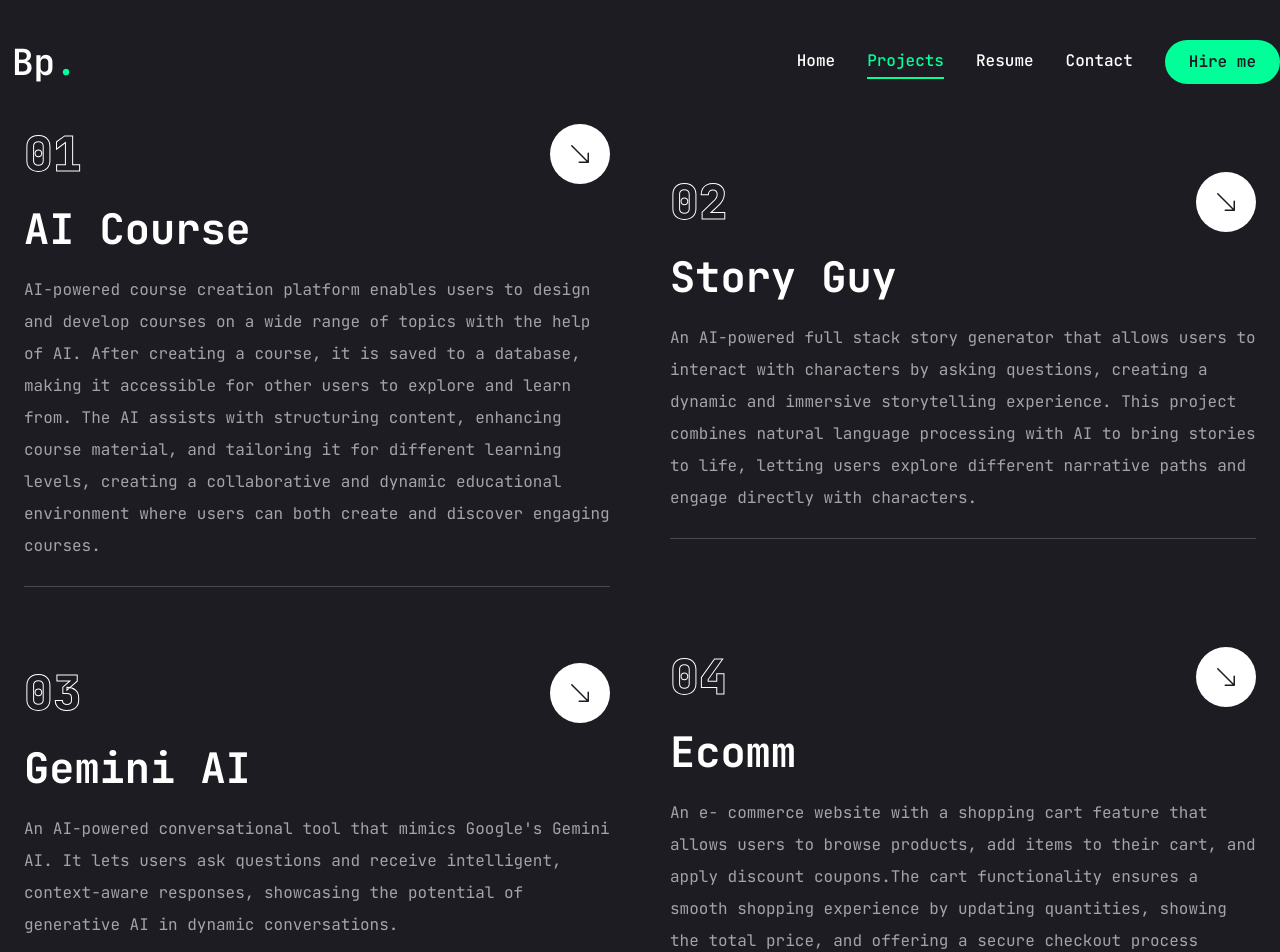
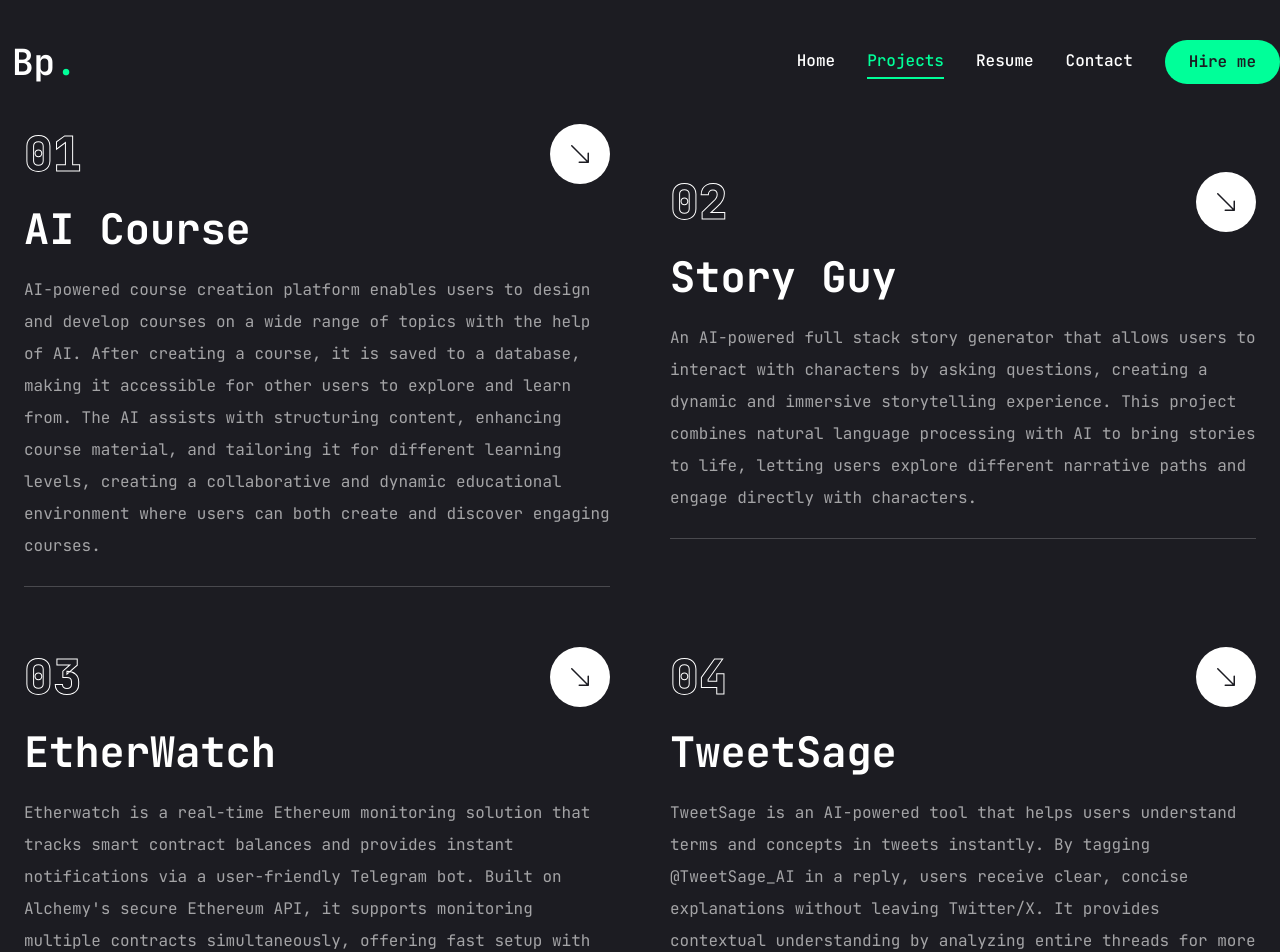
Before and after one commit to bhushanpardeshii/portfolio, a Next.js app: page /projects in a window 1280 px wide. Shown: the top 952 px of the page. Built offline with nearby package versions, Linux system fonts and the light colour scheme.

Commit message:
project added

```diff
--- a/app/projects/page.jsx
+++ b/app/projects/page.jsx
@@ -17,15 +17,15 @@ const project = [
     },
     {
         num: "03",
-        title: "Gemini AI",
-        description: "An AI-powered conversational tool that mimics Google's Gemini AI. It lets users ask questions and receive intelligent, context-aware responses, showcasing the potential of generative AI in dynamic conversations.",
-        href: "https://geminiclo.netlify.app/"
+        title: "EtherWatch",
+        description: "Etherwatch is a real-time Ethereum monitoring solution that tracks smart contract balances and provides instant notifications via a user-friendly Telegram bot. Built on Alchemy's secure Ethereum API, it supports monitoring multiple contracts simultaneously, offering fast setup with simple commands. Etherwatch ensures users stay informed about critical changes effortlessly.",
+        href: "https://ether-watch.vercel.app/"
     },
     {
         num: "04",
-        title: "Ecomm",
-        description: "An e- commerce website with a shopping cart feature that allows users to browse products, add items to their cart, and apply discount coupons.The cart functionality ensures a smooth shopping experience by updating quantities, showing the total price, and offering a secure checkout process",
-        href: "https://ecomm-ten-ruby.vercel.app/"
+        title: "TweetSage",
+        description: "TweetSage is an AI-powered tool that helps users understand terms and concepts in tweets instantly. By tagging @TweetSage_AI in a reply, users receive clear, concise explanations without leaving Twitter/X. It provides contextual understanding by analyzing entire threads for more accurate responses. This makes it ideal for those looking to decode complex tweets effortlessly.",
+        href: "https://tweetsage.vercel.app/"
     }
 ]
 const Projects = () => {
```
